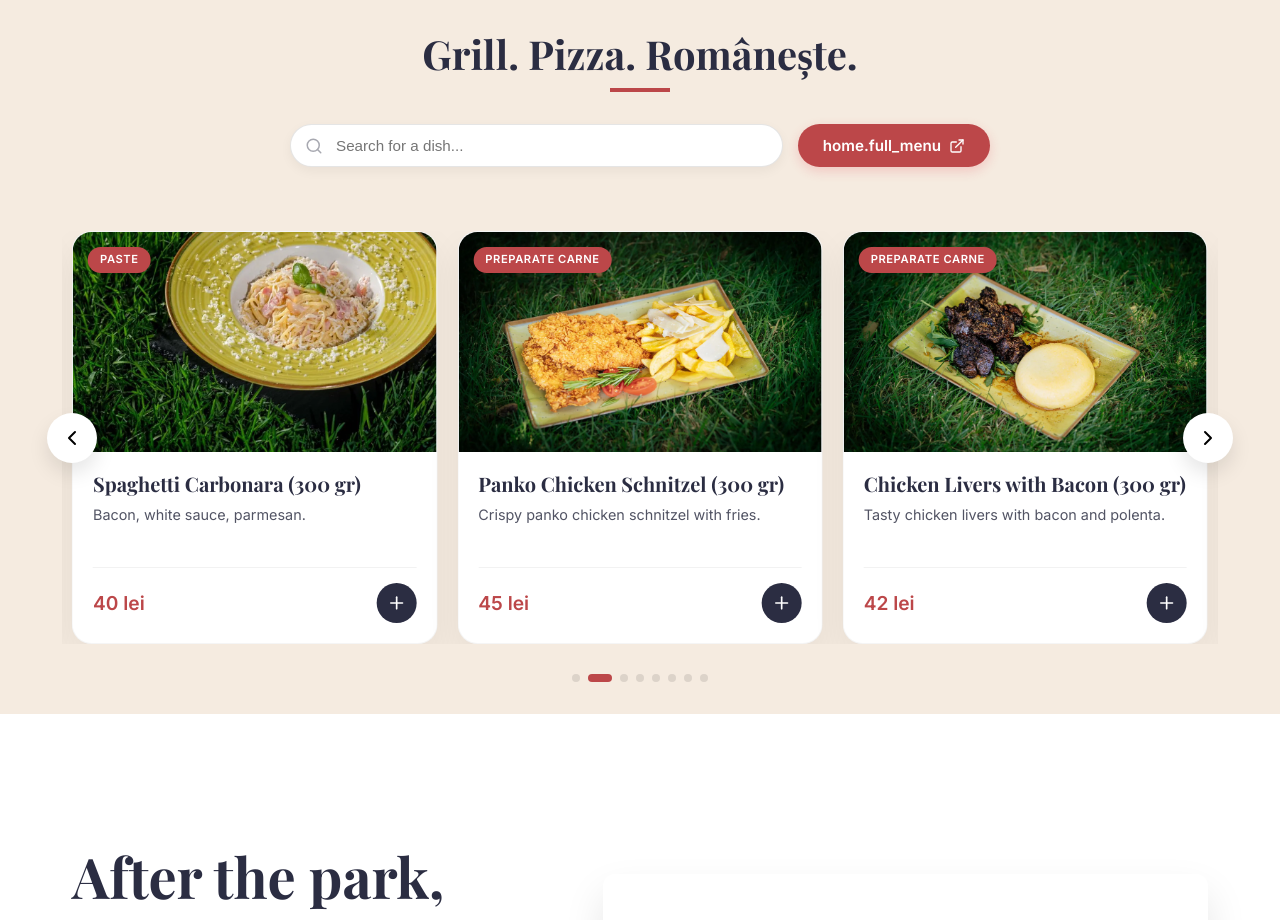
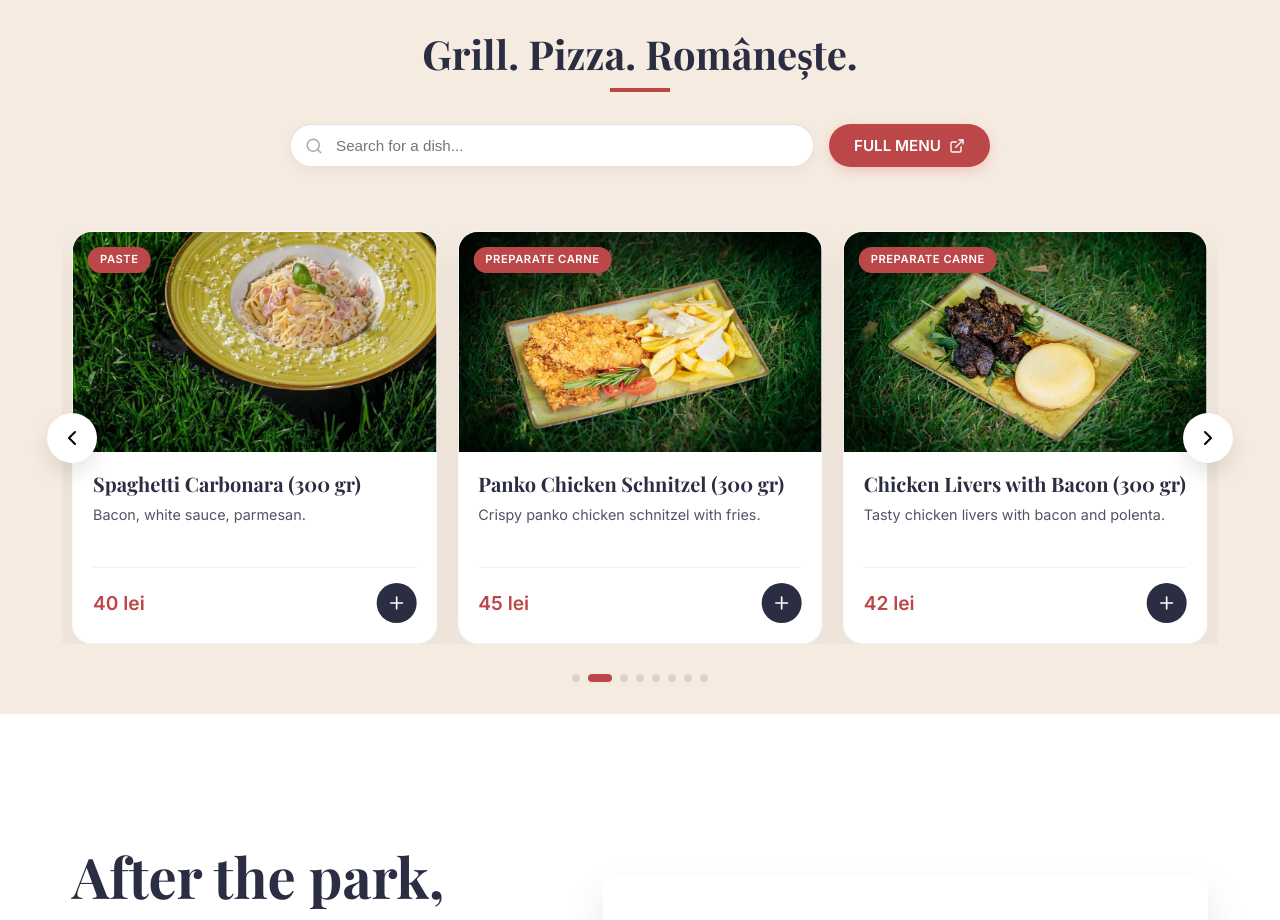
Before and after one commit to Lookah9/LaMisca, a React (Vite) app: page / in a window 1280 px wide. Shown: the part 805-1725 px from the top of the page. Built offline with nearby package versions, Linux system fonts and the light colour scheme; grey boxes are pictures that could not be loaded.

Commit message:
Update full menu translation

```diff
--- a/src/contexts/LanguageContext.tsx
+++ b/src/contexts/LanguageContext.tsx
@@ -28,6 +28,8 @@ export const translations: Record<Language, Record<string, string>> = {
     'home.cta_title': 'Ești gata să guști tradiția?',
     'home.cta_subtitle': 'Alătură-te nouă pe terasă pentru o masă de neuitat lângă lac.',
     'home.cta_btn': 'DESCOPERĂ MENIUL',
+    'home.full_menu': 'MENIU ÎNTREG',
+    'home.featured_title': 'Grill. Pizza. Românește.',
 
     // Menu
     'menu.title': 'Meniul La Mișcă',
@@ -95,6 +97,8 @@ export const translations: Record<Language, Record<string, string>> = {
     'home.cta_title': 'Ready to taste the tradition?',
     'home.cta_subtitle': 'Join us on the terrace for an unforgettable meal by the lake.',
     'home.cta_btn': 'DISCOVER THE MENU',
+    'home.full_menu': 'FULL MENU',
+    'home.featured_title': 'Grill. Pizza. Romanian.',
 
     // Menu
     'menu.title': 'La Mișcă Menu',
```
